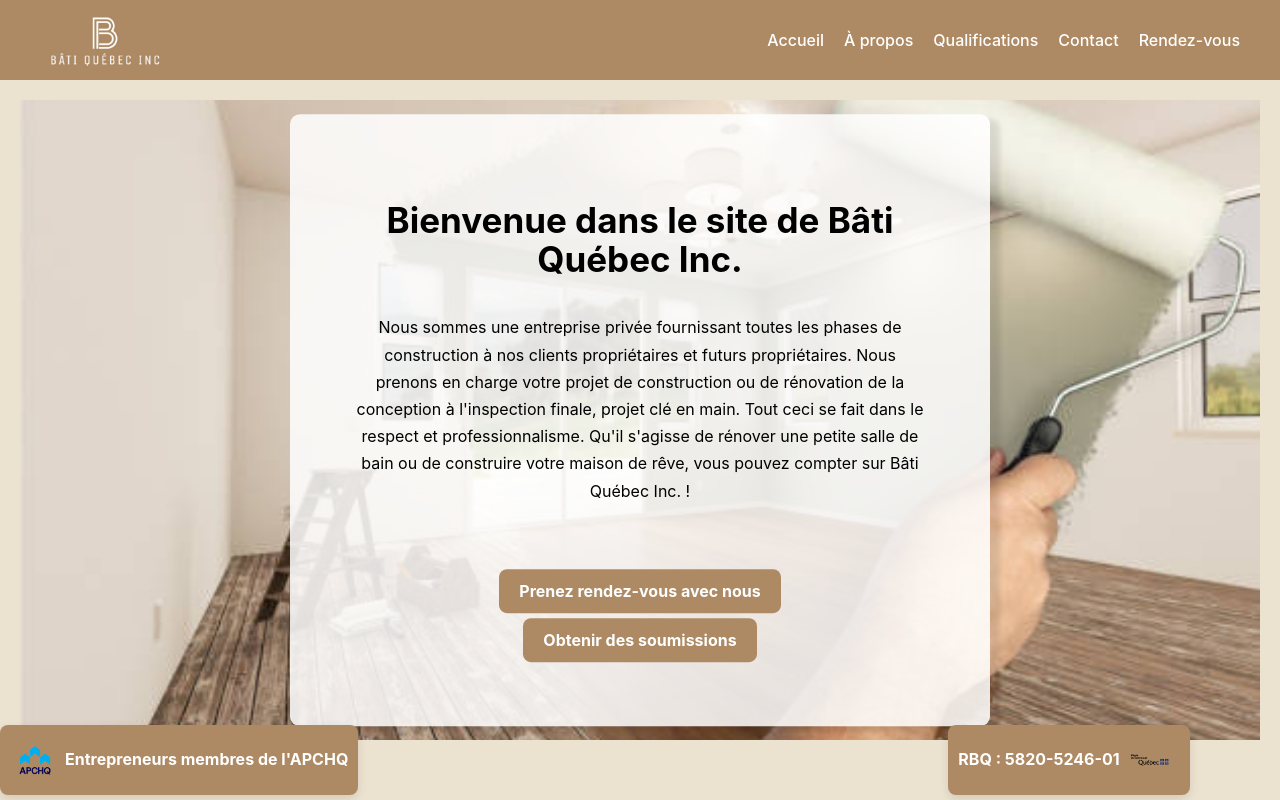
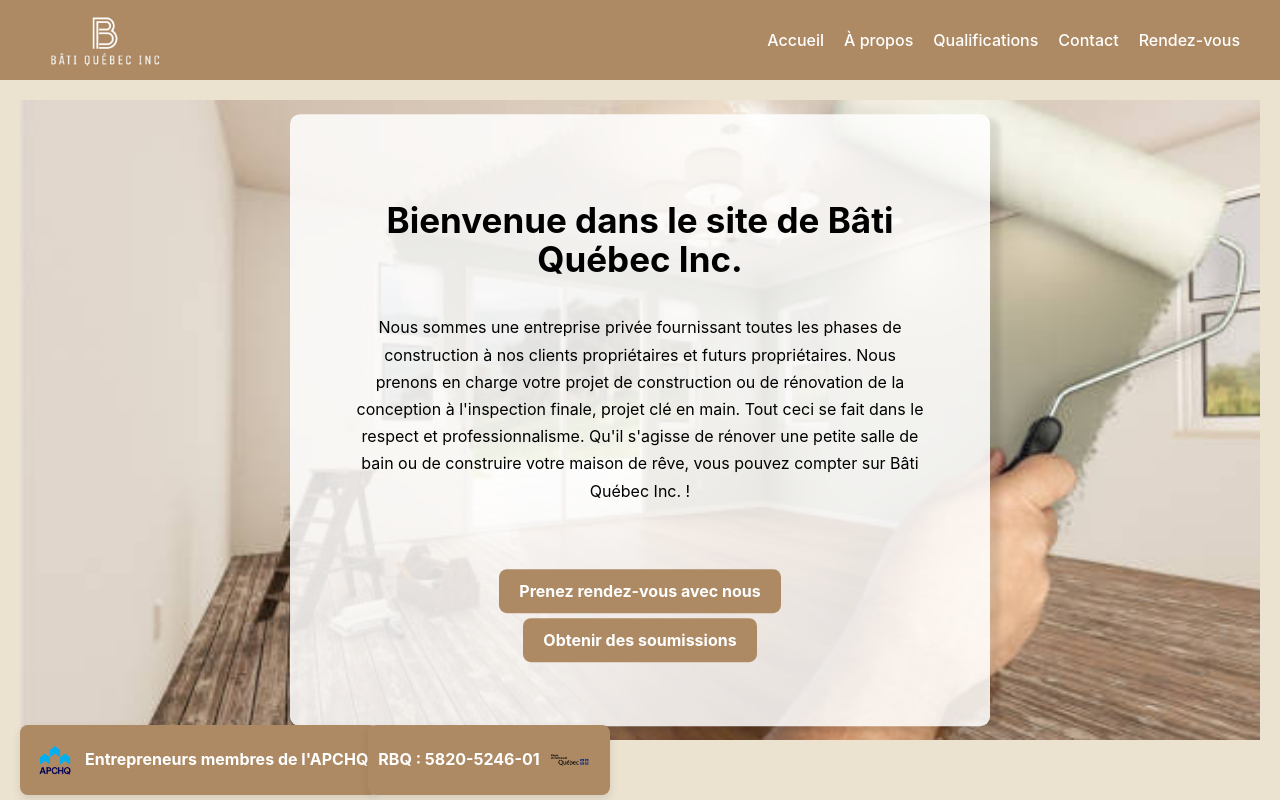
Before and after one commit to MyriamAssam/bati, a React (Vite) app: page / in a window 1280 px wide. Shown: the top 800 px of the page. Built offline with nearby package versions, Linux system fonts and the light colour scheme.

Commit message:
arranger rbq

```diff
--- a/src/App.css
+++ b/src/App.css
@@ -22,14 +22,13 @@ main {
 .fixed-logos {
   position: fixed;
   bottom: 5px;
-  left: 50%;
-  transform: translateX(-50%);
+  left: 0;
+  width: 100%;
   display: flex;
-  gap: 600px;
-  /* Espacement entre les boutons */
+  justify-content: space-between;
+  align-items: center;
+  padding: 0 20px;
   z-index: 1000;
-  width: auto;
-  /* Ajustement automatique */
 }
 
 .logo-apchq,
@@ -199,7 +198,7 @@ main {
   .fixed-logos {
     flex-direction: column;
     align-items: center;
-    gap: 4000px;
+    gap: 10px;
   }
 }
 
```
